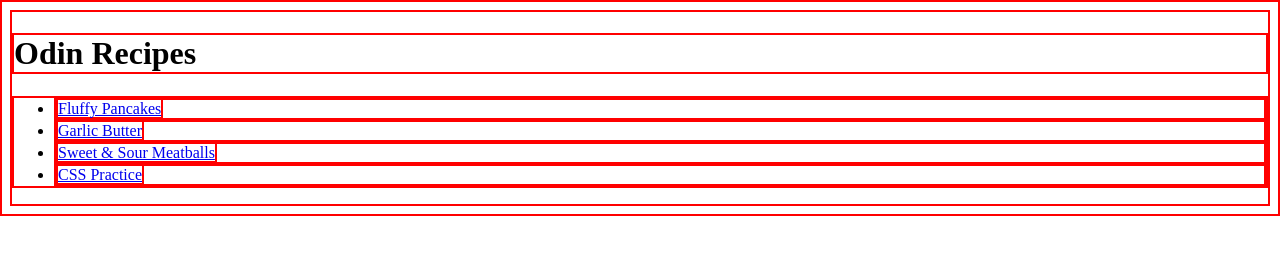
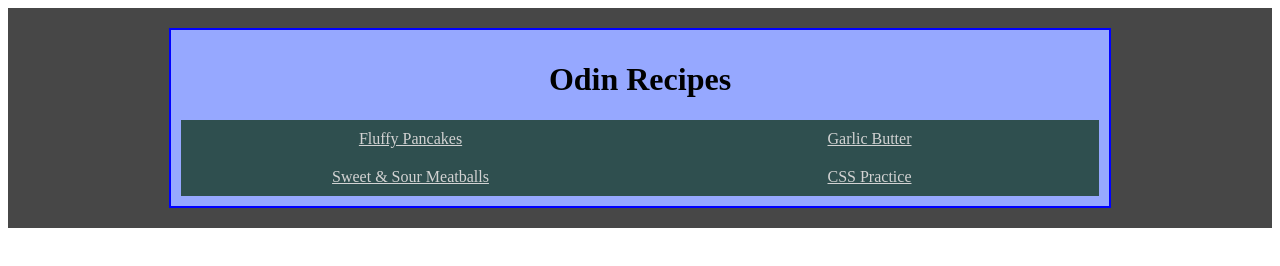
Before and after one commit to ancnnr/odin-recipes, a plain HTML site: page index.html in a window 1280 px wide. Drawn offline with Linux system fonts and the light colour scheme.

Commit message:
css work
added css to index.html page to just play with basic layouts and simple css features

```diff
--- a/index.html
+++ b/index.html
@@ -7,13 +7,18 @@
 	</head>
 
 	<body>
-		<h1>Odin Recipes</h1>
+		<div class="outer-shell">
+			<div class="inner-shell">
+				<h1>Odin Recipes</h1>
 
-		<ul>
-			<li><a href="./recipes/pancakes.html">Fluffy Pancakes</a></li>
-			<li><a href="./recipes/garlic_butter.html">Garlic Butter</a></li>
-			<li><a href="./recipes/meatballs.html">Sweet & Sour Meatballs</a></li>
-			<li><a href="./csspractice.html">CSS Practice</a></li>
-		</ul>
+				<ul class="item-list">
+					<li class="odd"><a href="./recipes/pancakes.html">Fluffy Pancakes</a></li>
+					<li class="even"><a href="./recipes/garlic_butter.html">Garlic Butter</a></li>
+					<li class="odd"><a href="./recipes/meatballs.html">Sweet & Sour Meatballs</a></li>
+					<li class="even"><a href="./csspractice.html">CSS Practice</a></li>
+					</ul>
+				</ul>
+			</div>
+		</div>
 	</body>
 </html>
--- a/styles/primary.css
+++ b/styles/primary.css
@@ -1,3 +1,62 @@
+/*
 * {
     border: 2px solid red;
 }
+*/
+
+.item-list {
+    display: grid;
+    grid-auto-columns: 25%;
+    padding: 0px;
+    text-align: center;
+    color: ivory;
+    background-color: darkslategrey;
+    box-sizing: border-box;
+}
+
+.item-list li.odd{
+    grid-column-start: 1;
+    grid-column-end: 3;
+    padding-top: 10px;
+    padding-bottom: 10px;
+}
+
+.item-list li.even {
+    grid-column-start: 3;
+    grid-column-end: 5;
+    padding-top: 10px;
+    padding-bottom: 10px;
+}
+
+
+.outer-shell {
+    padding:20px;
+    background-color: #474747;
+}
+
+.inner-shell {
+    width:75%;
+    padding:10px;
+    text-align: center;
+    margin:auto;
+    background-color: #96a8ff;
+    border: 2px solid blue;
+}
+
+ul {
+    list-style-type: none;
+    margin: 0px;
+    padding: 0px;
+}
+
+a:visited {
+    color: white;
+}
+
+a:hover {
+    color: greenyellow;
+}
+
+a {
+    color: lightgray;
+}
```
